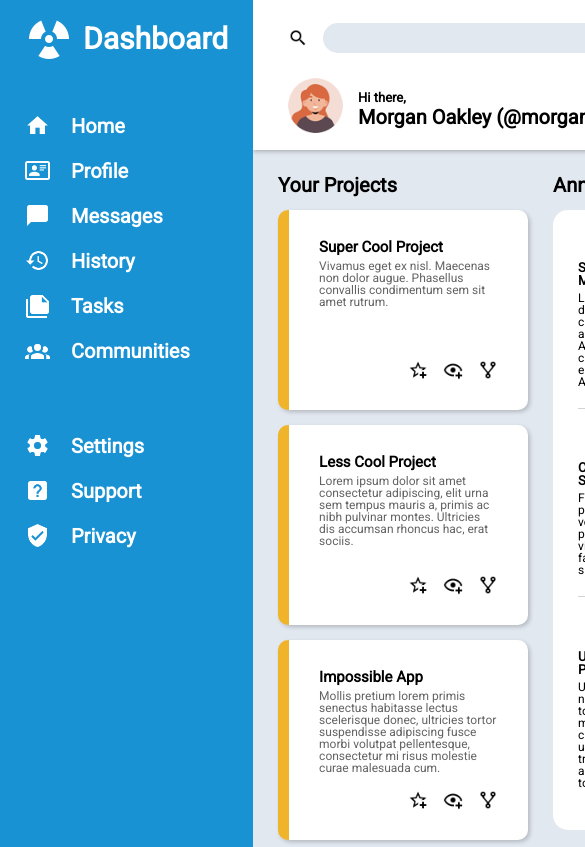
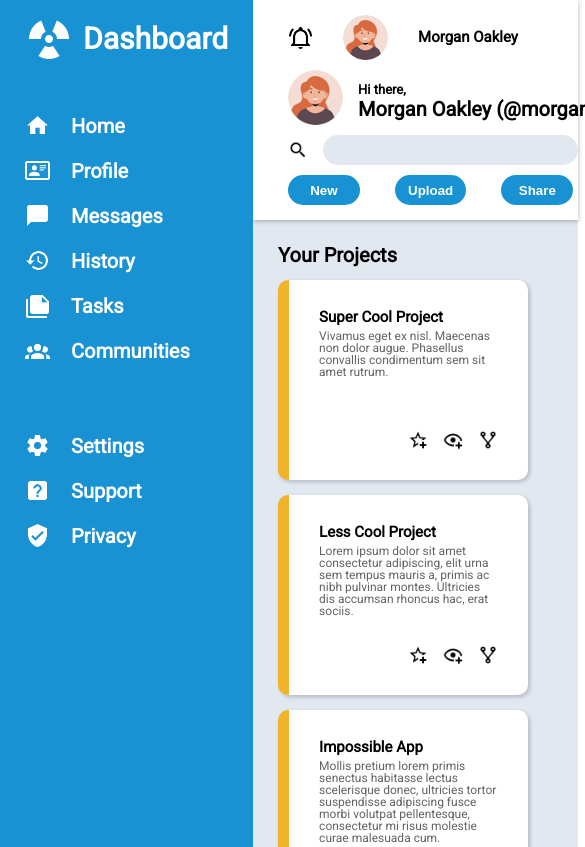
Before and after one commit to ykoziy/odin-admin-dashboard, a plain HTML site: page index.html in a window 390 px wide. Shown: the top 847 px of the page, 585 px wide, since content can reach past the window. Drawn offline with Linux system fonts and the light colour scheme.

Commit message:
made website responsive, media query for < 940px

```diff
--- a/css/style.css
+++ b/css/style.css
@@ -323,3 +323,48 @@ body {
 }
 
 /* ========================= MAIN-CONTENT STYLE ENDS ========================== */
+
+@media only screen and (max-width: 940px) {
+  .header {
+    grid-template-columns: minmax(320px, 2fr);
+    grid-template-rows: auto auto auto auto;
+    gap: 10px;
+    padding-bottom: 15px;
+  }
+
+  .buttons {
+    grid-row: 4;
+    justify-content: start;
+  }
+
+  .user-info {
+    grid-row: 2;
+  }
+
+  .login-info {
+    grid-row: 1;
+    justify-content: start;
+  }
+
+  .search {
+    grid-row: 3;
+    padding-right: 30px;
+  }
+
+  .search input {
+    width: 100%;
+  }
+
+  .main-content {
+    grid-template-columns: auto;
+    grid-template-rows: auto auto;
+    padding-top: 25px;
+    padding-right: 25px;
+    padding-left: 25px;
+    gap: 25px;
+  }
+
+  .side-container {
+    padding-right: 25px;
+  }
+}
```
